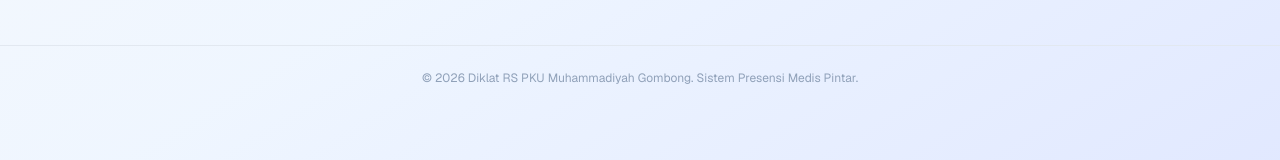
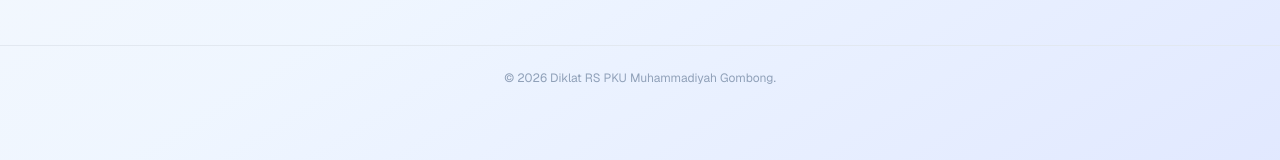
Before and after one commit to cahitdeso-maker/Diklat-seminar, a Next.js app: page /register in a window 1280 px wide. Shown: the part 558-718 px from the top of the page. Built offline with nearby package versions, Linux system fonts and the light colour scheme; no server answers; the database is empty.

Commit message:
Update aplikasi

```diff
--- a/src/app/admin/dashboard/page.tsx
+++ b/src/app/admin/dashboard/page.tsx
@@ -608,7 +608,7 @@ export default function AdminDashboard() {
       <footer className="bg-white/50 backdrop-blur-sm border-t border-slate-200 mt-12">
         <div className="max-w-7xl mx-auto px-4 sm:px-6 lg:px-8 py-4">
           <p className="text-center text-sm text-slate-500">
-            &copy; {new Date().getFullYear()} Diklat RS PKU Muhammadiyah Gombong. Sistem Presensi Medis Pintar.
+            &copy; {new Date().getFullYear()} Diklat RS PKU Muhammadiyah Gombong.
           </p>
         </div>
       </footer>
--- a/src/app/register/page.tsx
+++ b/src/app/register/page.tsx
@@ -1040,7 +1040,7 @@ export default function PublicRegisterPage() {
       <footer className="border-t border-slate-200 mt-12">
         <div className="max-w-4xl mx-auto px-4 sm:px-6 lg:px-8 py-6">
           <p className="text-center text-xs text-slate-400">
-            &copy; {new Date().getFullYear()} Diklat RS PKU Muhammadiyah Gombong. Sistem Presensi Medis Pintar.
+            &copy; {new Date().getFullYear()} Diklat RS PKU Muhammadiyah Gombong.
           </p>
         </div>
       </footer>
```
